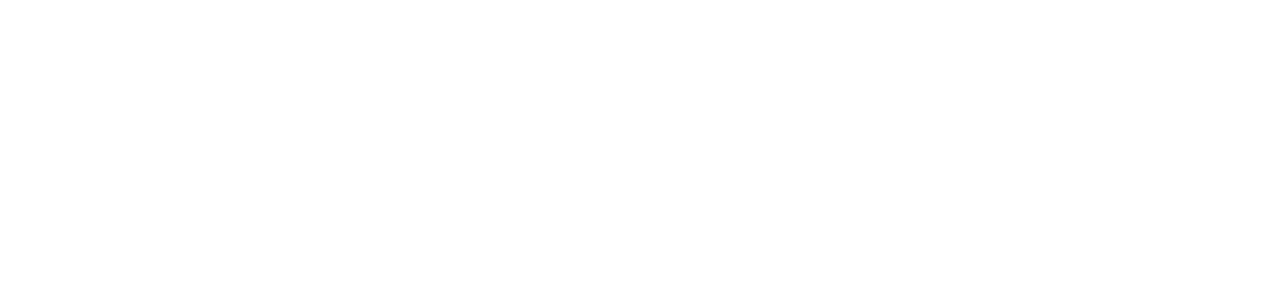
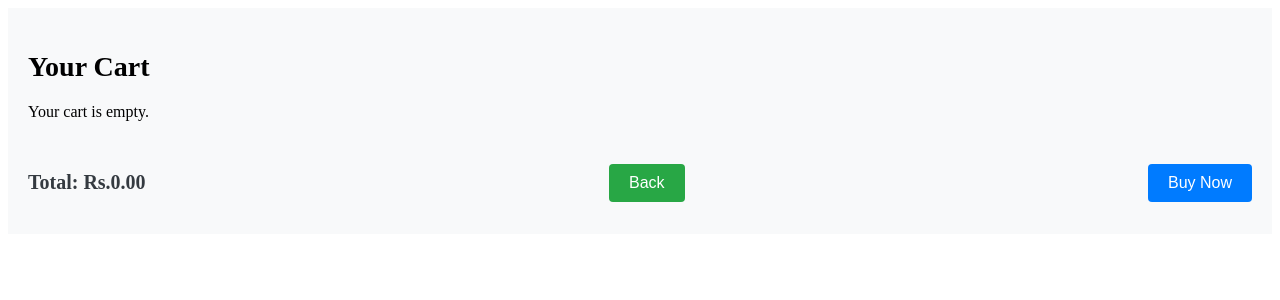
Before and after one commit to SanuviGamage5043/GUI-project, a React (Vite) app: page /cart in a window 1280 px wide. Before the commit this address had no page. Shown: the top 300 px of the page. Built offline with nearby package versions, Linux system fonts and the light colour scheme.

Commit message:
cart page functionality

```diff
--- a/src/App.jsx
+++ b/src/App.jsx
@@ -4,6 +4,7 @@
 import SignUp from "./pages/SignUp/SignUp";
 import Bakery from "./pages/Bakery/Bakery"
 import { useState } from "react";
+import Cart from "./pages/Cart/Cart";
 
 
 export default function App() {
@@ -20,14 +21,21 @@
   const removeFromCart = (productId) => {
     setCart(prevCart => prevCart.filter(item => item.id !== productId));
   };
+
+  // Get the number of items in the cart
+  const getCartCount = () => {
+    return cart.length;
+  };
   return (
 
     <BrowserRouter>
       <Routes>
         <Route path="/" element={<Home1 />} />
         <Route path="/signup" element={<SignUp />} />
-        <Route path="/home2" element = {<Home2/>}/>
+        <Route path="/home2" element={<Home2/>}/>
         <Route path="/bakery" element = {<Bakery addToCart={addToCart} cart={cart}/>}/>
+        <Route path="/cart" element = {<Cart cart={cart} addToCart={addToCart} removeFromCart={removeFromCart} getCartCount={getCartCount}/>}/>
+
       </Routes>
     </BrowserRouter>
   );
--- a/src/components/Header/Header.css
+++ b/src/components/Header/Header.css
@@ -4,10 +4,9 @@
   flex-direction: row;
   justify-content: space-between;
   padding: 20px 40px;
-  background-color: #f8f9fa;
-  border-bottom: 1px solid #ddd;
   gap: 20px;
   flex-wrap: wrap;
+  background: transparent;
 }
 
 /* Logo Section */
@@ -86,6 +85,7 @@
   display: flex;
   flex-direction: column;
   align-items: center;
+  cursor: pointer;
 }
 
 .icon-container {
--- a/src/components/LoginForm/LoginForm.jsx
+++ b/src/components/LoginForm/LoginForm.jsx
@@ -23,7 +23,7 @@
 
   const SignIn = () => {
     navigate("/home2");
-  };
+  }
 
   return (
     <form className="formContainer" onSubmit={handleSubmit}>
@@ -63,7 +63,7 @@
       >
         Forgot password?
       </button>
-      <button type="submit" className="submitButton">
+      <button type="submit" className="submitButton" onClick={SignIn}>
         Sign In
       </button>
       <div className="signupPrompt">Don't have an account?</div>
--- a/src/pages/Bakery/Bakery.css
+++ b/src/pages/Bakery/Bakery.css
@@ -18,10 +18,12 @@
 
 .products-grid {
   display: flex;
-  flex-direction: column;
+  flex-direction: row;
   grid-template-columns: repeat(auto-fill, minmax(208px, 1fr));
   gap: 20px;
   text-align: center;
+  justify-content: space-evenly;
+  background: transparent;
 }
 
 .addtocart {
--- a/src/pages/Bakery/Bakery.jsx
+++ b/src/pages/Bakery/Bakery.jsx
@@ -10,9 +10,26 @@
   {
     id: 1,
     title: "Chocolate Birthday Cake",
-    price: 5000.0,
+    price: 5000.00,
     image:
       "https://cdn.builder.io/api/v1/image/assets/TEMP/f33d133b202070637493eaf03995b7ffbc93857e3f0e00d4d26ba2c970f66479?placeholderIfAbsent=true&apiKey=dab43acfe9e64948b6d46280c551ed17",
+    quantity:1
+  },
+
+  {
+    id: 2,
+    image: "https://cdn.builder.io/api/v1/image/assets/TEMP/340bc6f84bac139148265612c8a16031383b49c1e3b90e39af7bc7e8bf525bdf?placeholderIfAbsent=true&apiKey=dab43acfe9e64948b6d46280c551ed17",
+    title: "Lava cakes",
+    price: 1000.00,
+    quantity:1
+  },
+
+  {
+    id: 3,
+    image: "https://cdn.builder.io/api/v1/image/assets/TEMP/fca4380854f1c6a6bc8a46b646a61ca5797c50631f732eb0df27ad70b6b85d2d?placeholderIfAbsent=true&apiKey=dab43acfe9e64948b6d46280c551ed17",
+    title: "Muffins",
+    price: 500.00,
+    quantity:1
   },
 ];
 
--- a/src/pages/Cart/Cart.css
+++ b/src/pages/Cart/Cart.css
@@ -1,98 +1,130 @@
-/* Cart Container */
-.cart {
-    width: 100%;
-    max-width: 400px;
-    margin: 20px auto;
-    border: 1px solid #ccc;
-    border-radius: 8px;
+/* Cart.css */
+
+/* General Cart Styles */
+.cart-container {
   padding: 20px;
-    background-color: #f9f9f9;
-    box-shadow: 0 4px 8px rgba(0, 0, 0, 0.1);
+  background-color: #f8f9fa;
 }
 
-  /* Cart Title */
-  .cart h2 {
-    text-align: center;
-    margin-bottom: 15px;
-    font-size: 24px;
-    color: #333;
+h2 {
+  font-size: 28px;
+  font-weight: bold;
+  margin-bottom: 20px;
 }
 
-  /* Empty Cart Message */
-  .cart p {
-    text-align: center;
-    font-size: 16px;
-    color: #666;
+/* Product List Styles */
+.cart-items {
+  display: flex;
+  flex-direction: column;
+  gap: 20px;
 }
 
-  /* Cart Items List */
-  .cart ul {
-    list-style: none;
-    padding: 0;
-    margin: 0;
+.cart-item {
+  display: flex;
+  align-items: center;
+  justify-content: space-between;
+  padding: 15px;
+  background-color: #ffffff;
+  border-radius: 8px;
+  box-shadow: 0 2px 4px rgba(0, 0, 0, 0.1);
 }
 
-  /* Cart Item */
-  .cart-item {
-    display: flex;
-    justify-content: space-between;
-    align-items: center;
-    padding: 10px;
-    border-bottom: 1px solid #ddd;
+.item-image {
+  width: 80px;
+  height: 80px;
+  object-fit: cover;
+  border-radius: 8px;
 }
 
-  /* Item Details */
 .item-details {
-    flex: 1;
-    display: flex;
-    flex-direction: column;
-    gap: 5px;
+  flex-grow: 1;
+  padding-left: 20px;
 }
 
-  .item-details span {
-    font-size: 16px;
-    color: #555;
+.item-title {
+  font-size: 18px;
+  font-weight: 600;
 }
 
-  /* Item Controls */
-  .item-controls {
+.item-price {
+  font-size: 16px;
+  color: #28a745;
+}
+
+/* Quantity Button Styles */
+.item-quantity {
   display: flex;
   align-items: center;
   gap: 10px;
 }
 
-  /* Buttons */
-  button {
+.item-quantity button {
+  font-size: 18px;
   padding: 5px 10px;
-    font-size: 14px;
+  background-color: #007bff;
+  color: #ffffff;
   border: none;
   border-radius: 4px;
   cursor: pointer;
-    background-color: #007bff;
-    color: white;
+}
+
+.item-quantity button:hover {
+  background-color: #0056b3;
+}
+
+.remove-item {
+  background: none;
+  border: none;
+  font-size: 24px;
+  cursor: pointer;
+  color: #dc3545;
+
+}
+
+.remove-item:hover {
+  color: #c82333;
+}
+
+/* Cart Actions Styles */
+.cart-actions {
+  display: flex;
+  justify-content: space-between;
+  align-items: center;
+  margin-top: 30px;
+}
+
+.total-amount {
+  font-size: 20px;
+  font-weight: bold;
+  color: #343a40;
+}
+
+.back-button,
+.buy-now-button {
+  padding: 10px 20px;
+  font-size: 16px;
+  border: none;
+  border-radius: 4px;
+  cursor: pointer;
+  background-color: #28a745;
+  color: #ffffff;
   transition: background-color 0.3s;
 }
 
-  button:hover {
+.back-button:hover,
+.buy-now-button:hover {
+  background-color: #218838;
+}
+
+.buy-now-button {
+  background-color: #007bff;
+}
+
+.buy-now-button:hover {
   background-color: #0056b3;
 }
 
-  /* Remove Button */
-  button.remove {
-    background-color: #dc3545;
+.trashbin {
+  width: 35px;
+  height: 35px;
 }
-
-  button.remove:hover {
-    background-color: #c82333;
-  }
-
-  /* Cart Total */
-  .cart-total {
-    margin-top: 20px;
-    text-align: center;
-  }
-
-  .cart-total h3 {
-    font-size: 20px;
-    color: #333;
-  }
--- a/src/pages/Cart/Cart.jsx
+++ b/src/pages/Cart/Cart.jsx
@@ -1,49 +1,78 @@
-import React from "react";
+import React, { useState } from "react";
+// import { useNavigate } from "react-router-dom";
 import './Cart.css';
 
-const Cart = ({ cartItems, updateCartQuantity, removeFromCart }) => {
-  const totalPrice = cartItems.reduce(
-    (total, item) => total + item.price * item.quantity,
-    0
-  );
+const Cart = ({cart, addToCart, getCartCount}) => {
+
+  // const navigate = useNavigate();
+
+  const [cartItems, setCartItems] = useState(cart);
+
+  // Function to handle quantity change
+  const handleQuantityChange = (id, type) => {
+    const updatedCart = cartItems.map(item => {
+      if (item.id === id) {
+        if (type === "increase") {
+          item.quantity = item.quantity + 1;
+        } else if (type === "decrease" && item.quantity > 1) {
+          item.quantity = item.quantity - 1;
+        }
+      }
+      return item;
+    });
+    setCartItems(updatedCart);
+  };
+   // Function to remove item from cart
+   const removeFromCart = (id) => {
+    const updatedCart = cartItems.filter(item => item.id !== id);
+    setCartItems(updatedCart);
+  };
+
+  const calculateTotal = () => {
+    return cartItems.reduce((total, item) => total + item.price * item.quantity, 0).toFixed(2);
+  };
+
+  // const Back = () => {
+  //   navigate("/home2");
+  // };
 
   return (
-    <div className="cart">
-      <h2>Shopping Cart</h2>
-      {cartItems.length === 0 ? (
-        <p>Your cart is empty.</p>
-      ) : (
-        <>
-          <ul>
+    <div className="cart-container">
+      <h2>Your Cart</h2>
+
+      {/* Product List */}
+      {cartItems.length > 0 ? (
+        <div className="cart-items">
           {cartItems.map((item) => (
-              <li key={item.id} className="cart-item">
+            <div key={item.id} className="cart-item">
+              <img src={item.image} alt={item.title} className="item-image" />
               <div className="item-details">
-                  <span>{item.name}</span>
-                  <span>${item.price.toFixed(2)}</span>
+                <h3 className="item-title">{item.title}</h3>
+                <p className="item-price">Rs.{item.price}</p>
               </div>
-                <div className="item-controls">
-                  <button onClick={() => updateCartQuantity(item.id, -1)}>
-                    -
-                  </button>
+              <div className="item-quantity">
+                <button onClick={() => handleQuantityChange(item.id, "decrease")}>-</button>
                 <span>{item.quantity}</span>
-                  <button onClick={() => updateCartQuantity(item.id, 1)}>
-                    +
-                  </button>
-                  <button
-                    className="remove"
-                    onClick={() => removeFromCart(item.id)}
-                  >
-                    Remove
+                <button onClick={() => handleQuantityChange(item.id, "increase")}>+</button>
+              </div>
+              <button className="remove-item" onClick={() => removeFromCart(item.id)}>
+                <img src="images\trash-bin.png" className="trashbin"/>
               </button>
             </div>
-              </li>
           ))}
-          </ul>
-          <div className="cart-total">
-            <h3>Total: ${totalPrice.toFixed(2)}</h3>
         </div>
-        </>
+      ) : (
+        <p>Your cart is empty.</p>
       )}
+
+      {/* Total and Action Buttons */}
+      <div className="cart-actions">
+        <div className="total-amount">
+          <p>Total: Rs.{calculateTotal()}</p>
+        </div>
+        <button className="back-button" >Back</button>
+        <button className="buy-now-button">Buy Now</button>
+      </div>
     </div>
   );
 };
--- a/src/pages/Home2/Home2.jsx
+++ b/src/pages/Home2/Home2.jsx
@@ -1,13 +1,16 @@
 import React from "react";
-import Header from "@/components/Header/Header";
+import Header from "../../components/Header/Header";
 import Gallery from "@/components/Gallery/Gallery";
-import MenuBar from '@/components/MenuBar/MenuBar'
-export default function Home2() {
+
+import "./Home2.css";
+import MenuBar from "../../components/MenuBar/MenuBar";
+
+export default function Home2(cart) {
   return (
     <div>
-      <Header/>
-      <MenuBar/>
-       <Gallery/>
+        <Header cart={cart} />
+        <MenuBar/>
     </div>
+
   );
 }
--- a/src/pages/SignUp/SignUp.jsx
+++ b/src/pages/SignUp/SignUp.jsx
@@ -1,6 +1,6 @@
 import React from "react";
 import './SignUp.css';  // Import the regular CSS file
-import Header from "../../components/Header/Header";
+
 import SignupForm from "../../components/SignupForm/SignupForm";
 
 export default function SignUp() {
```
Also changed, not shown: src/components/Header/Header.jsx (+5 -2 lines), images/trash-bin.png (added). Lines whose indentation alone changed are shown as unchanged.
